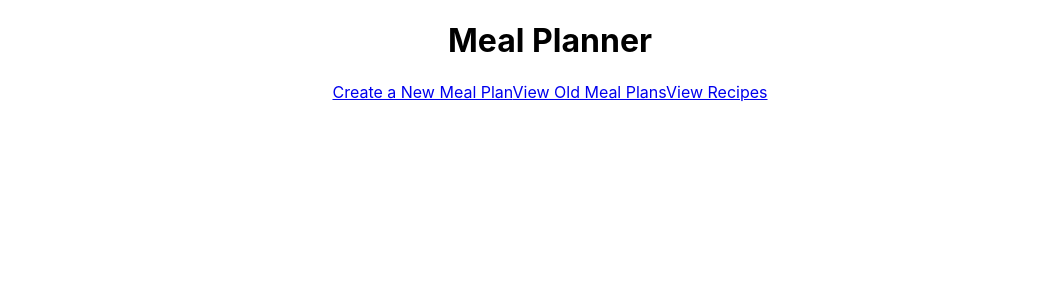
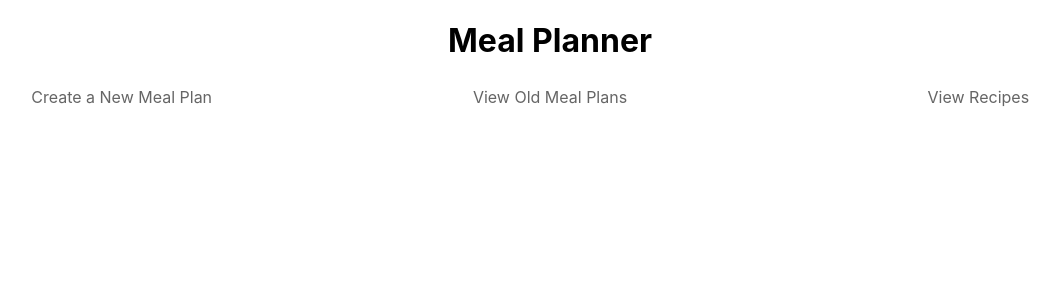
Before and after one commit to rgrier104/meal-planner-react, a React (Create React App) app: page / in a window 1280 px wide. Shown: the top 300 px of the page, without its empty margins (90-1150 px from the left). Built offline with nearby package versions, Linux system fonts and the light colour scheme; no server answers.

Commit message:
add styling to home router links

```diff
--- a/src/App.css
+++ b/src/App.css
@@ -46,3 +46,21 @@
   cursor: pointer;
   border: 1px solid rgba(0, 0, 0, 0.562);
 }
+
+.routerLinksContainer {
+  display: grid;
+  grid-template-columns: 1fr 1fr 1fr;
+  grid-gap: 5px;
+  opacity: .6;
+  background-color: white;
+  text-decoration: none;
+}
+
+.routerLinks {
+  display: grid;
+  color: black;
+  text-decoration: none;
+  text-align: center;
+  vertical-align: middle;
+  padding: 5px;
+}
```
